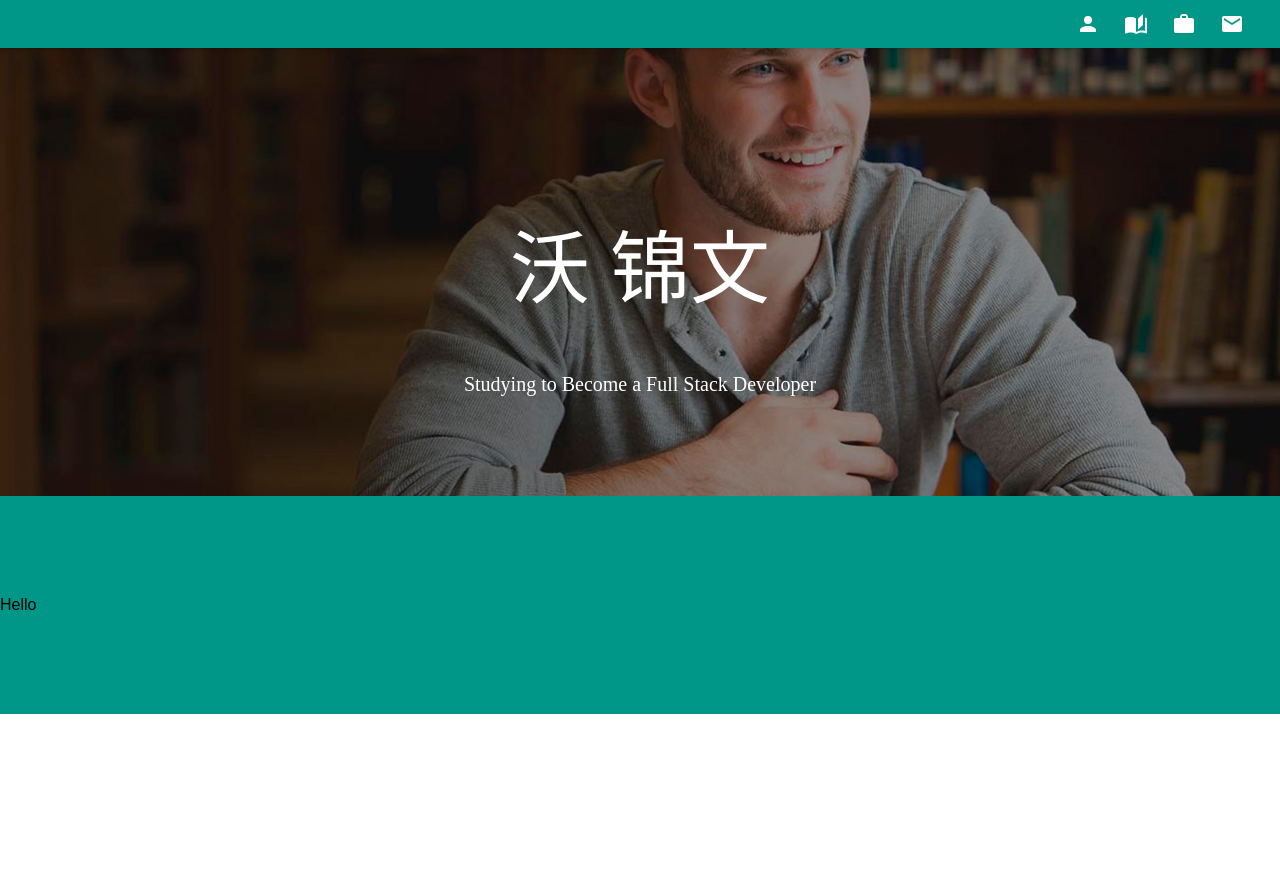
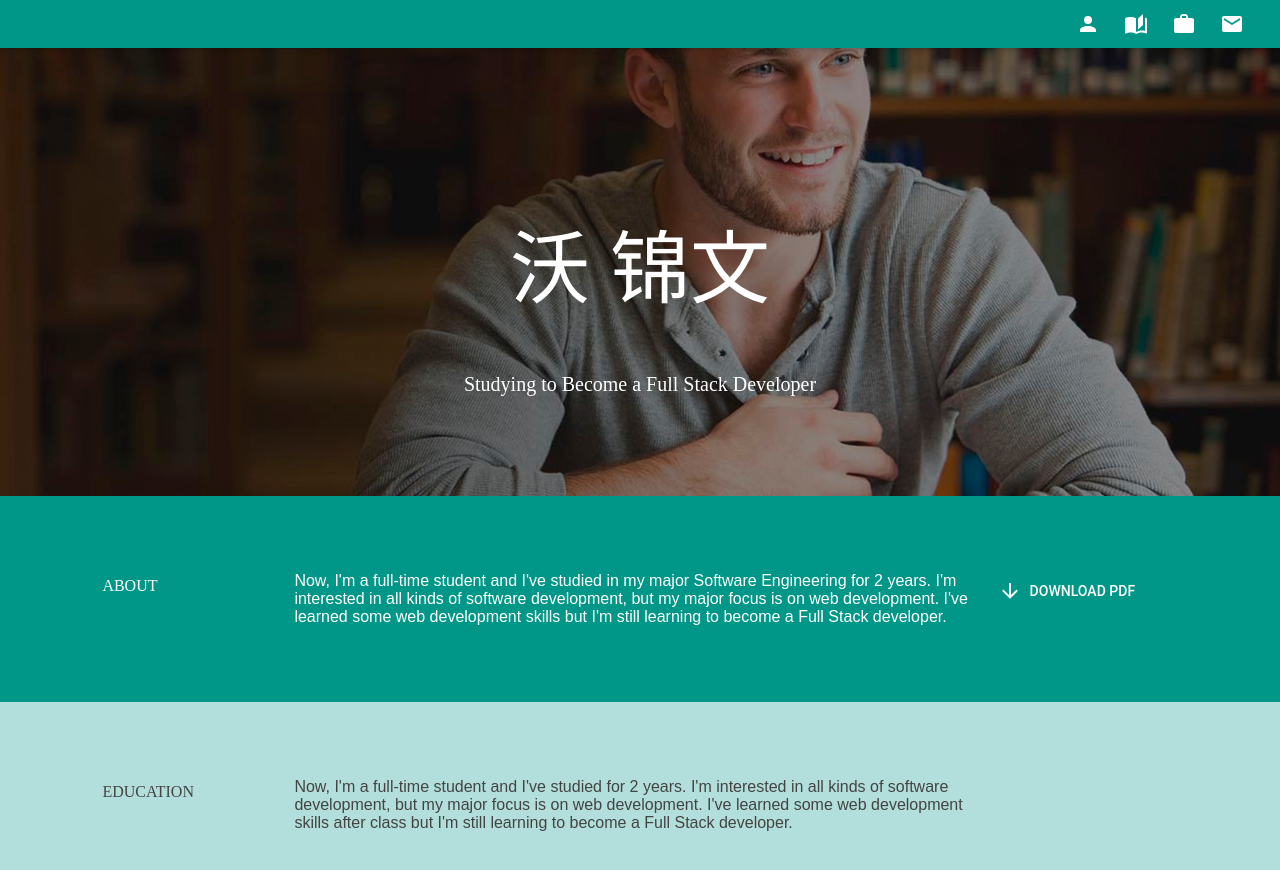
Before and after one commit to Lovegoodstudy/myresume-react, a React (Create React App) app: page / in a window 1280 px wide. Shown: the top 870 px of the page. Before the commit the page ends 800 px from the top, so only its background shows below. Built offline with nearby package versions, Linux system fonts and the light colour scheme.

Commit message:
About complete

```diff
--- a/src/About.js
+++ b/src/About.js
@@ -1,18 +1,38 @@
 import React,{Component} from 'react';
 import muiThemeable from 'material-ui/styles/muiThemeable';
+import FlatButton from 'material-ui/FlatButton'
+import SvgIcon from 'material-ui/SvgIcon';
 
 class About extends Component {
     render() {
         let styles = {
             background : {
-                backgroundColor: this.props.muiTheme.palette.aboutColor,
-                paddingTop : '100px',
-                paddingBottom : '100px'
+                backgroundColor: this.props.muiTheme.palette.aboutBackgroundColor,
+                paddingTop : '60px',
+                paddingBottom : '60px',
+                color: this.props.muiTheme.palette.aboutTextColor
             }
         };
         return(
-            <div className="About" style={styles.background}>
-                Hello
+            <div className="Block" style={styles.background} id="About">
+                <div className="Header">
+                    <h4>ABOUT</h4>
+                </div>
+                <div className="Context">
+                    <p>Now, I'm a full-time student and I've studied in my major Software Engineering for 2 years. I'm interested in all kinds of software development, but my major focus is on web development. I've learned some web development skills but I'm still learning to become a Full Stack developer. </p>
+                </div>
+                <div className="More">
+                    <FlatButton
+                        style={{color: '#ffffff', marginTop : '16px'}}
+                        target="_blank"
+                        label="Download PDF"
+                        icon={
+                            <SvgIcon>
+                                <path fill="#ffffff" d="M11,4H13V16L18.5,10.5L19.92,11.92L12,19.84L4.08,11.92L5.5,10.5L11,16V4Z" />
+                            </SvgIcon>
+                        }
+                    />
+                </div>
             </div>
         )
     }
--- a/src/App.css
+++ b/src/App.css
@@ -1,5 +1,4 @@
 h1, h2, h3, h4, h5, h6 {
     font-family: "Raleway";
     font-weight: 300;
-    color: #333;
 }
--- a/src/App.js
+++ b/src/App.js
@@ -3,11 +3,12 @@ import './App.css';
 
 import MuiThemeProvider from 'material-ui/styles/MuiThemeProvider';
 import getMuiTheme from 'material-ui/styles/getMuiTheme';
-import {teal50, teal500, teal900, tealA200, tealA700} from 'material-ui/styles/colors'
+import {teal100, teal500, teal900, tealA200, tealA700} from 'material-ui/styles/colors'
 
 import NavBar from './NavBar'
 import Header from './Header'
 import About from './About'
+import Education from './Education'
 
 const muiTheme = getMuiTheme({
     appBar: {
@@ -16,7 +17,10 @@ const muiTheme = getMuiTheme({
     },
     palette: {
         appBarColor : teal500,
-        aboutColor : teal500,
+        aboutBackgroundColor : teal500,
+        aboutTextColor : '#ffffff',
+        educationBackgroundColor : teal100,
+        educationTextColor : '#444444'
     }
 });
 
@@ -28,6 +32,7 @@ class App extends Component {
                     <NavBar/>
                     <Header/>
                     <About/>
+                    <Education/>
                 </div>
             </MuiThemeProvider>
         );
--- /dev/null
+++ b/src/Education.js
@@ -0,0 +1,27 @@
+import React,{Component} from 'react';
+import muiThemeable from 'material-ui/styles/muiThemeable';
+
+class Education extends Component {
+    render() {
+        let styles = {
+            background : {
+                backgroundColor: this.props.muiTheme.palette.educationBackgroundColor,
+                paddingTop : '60px',
+                paddingBottom : '60px',
+                color: this.props.muiTheme.palette.educationTextColor
+            }
+        };
+        return(
+            <div className="Block" style={styles.background} id="Education">
+                <div className="Header">
+                    <h4>EDUCATION</h4>
+                </div>
+                <div className="Context">
+                    <p>Now, I'm a full-time student and I've studied for 2 years. I'm interested in all kinds of software development, but my major focus is on web development. I've learned some web development skills after class but I'm still learning to become a Full Stack developer. </p>
+                </div>
+            </div>
+        )
+    }
+}
+
+export default muiThemeable()(Education)
--- a/src/Header.js
+++ b/src/Header.js
@@ -13,7 +13,7 @@ class Header extends Component {
             }
         }
         return(
-            <div className="Header" style={styles.background}>
+            <div className="Page-Header" style={styles.background}>
                 <h1 style={{fontSize: '80px', color: '#ffffff', textAlign: 'center'}}>沃 锦文</h1>
                 <h3 style={{fontSize: '20px', color: '#ffffff', textAlign: 'center'}}>Studying to Become a Full Stack Developer</h3>
             </div>
--- a/src/NavBar.js
+++ b/src/NavBar.js
@@ -1,6 +1,7 @@
 import React,{Component} from 'react';
 import AppBar from 'material-ui/AppBar';
 import IconButton from 'material-ui/IconButton';
+import SvgIcon from 'material-ui/SvgIcon';
 
 class NavBar extends Component {
     render () {
@@ -17,24 +18,24 @@ class NavBar extends Component {
             <AppBar showMenuIconButton={false} style={{position : 'fixed'}}>
                 <div className="iconsBar" style={styles.iconsBar}>
                     <IconButton tooltip="Introduction">
-                        <svg style={styles.icons} viewBox="0 0 24 24">
+                        <SvgIcon>
                             <path fill="#ffffff" d="M12,4A4,4 0 0,1 16,8A4,4 0 0,1 12,12A4,4 0 0,1 8,8A4,4 0 0,1 12,4M12,14C16.42,14 20,15.79 20,18V20H4V18C4,15.79 7.58,14 12,14Z" />
-                        </svg>
+                        </SvgIcon>
                     </IconButton>
                     <IconButton tooltip="Education">
-                        <svg style={styles.icons} viewBox="0 0 24 24">
+                        <SvgIcon>
                             <path fill="#ffffff" d="M19,2L14,6.5V17.5L19,13V2M6.5,5C4.55,5 2.45,5.4 1,6.5V21.16C1,21.41 1.25,21.66 1.5,21.66C1.6,21.66 1.65,21.59 1.75,21.59C3.1,20.94 5.05,20.5 6.5,20.5C8.45,20.5 10.55,20.9 12,22C13.35,21.15 15.8,20.5 17.5,20.5C19.15,20.5 20.85,20.81 22.25,21.56C22.35,21.61 22.4,21.59 22.5,21.59C22.75,21.59 23,21.34 23,21.09V6.5C22.4,6.05 21.75,5.75 21,5.5V7.5L21,13V19C19.9,18.65 18.7,18.5 17.5,18.5C15.8,18.5 13.35,19.15 12,20V13L12,8.5V6.5C10.55,5.4 8.45,5 6.5,5V5Z" />
-                        </svg>
+                        </SvgIcon>
                     </IconButton>
                     <IconButton tooltip="Experience">
-                        <svg style={styles.icons} viewBox="0 0 24 24">
+                        <SvgIcon>
                             <path fill="#ffffff" d="M14,6H10V4H14M20,6H16V4L14,2H10L8,4V6H4C2.89,6 2,6.89 2,8V19A2,2 0 0,0 4,21H20A2,2 0 0,0 22,19V8C22,6.89 21.1,6 20,6Z" />
-                        </svg>
+                        </SvgIcon>
                     </IconButton>
                     <IconButton tooltip="Contact With Me">
-                        <svg style={styles.icons} viewBox="0 0 24 24">
+                        <SvgIcon>
                             <path fill="#ffffff" d="M20,8L12,13L4,8V6L12,11L20,6M20,4H4C2.89,4 2,4.89 2,6V18A2,2 0 0,0 4,20H20A2,2 0 0,0 22,18V6C22,4.89 21.1,4 20,4Z" />
-                        </svg>
+                        </SvgIcon>
                     </IconButton>
                 </div>
             </AppBar>
--- a/src/index.css
+++ b/src/index.css
@@ -1,5 +1,31 @@
 body {
-  margin: 0;
-  padding: 0;
-  font-family: sans-serif;
+    margin: 0;
+    padding: 0;
+    font-family: sans-serif;
 }
+
+@media (min-width: 1024px) {
+    .Header {
+        display: inline-block;
+        vertical-align: top;
+        margin-left: 8%;
+        width: 15%;
+    }
+    .Context {
+        display: inline-block;
+        vertical-align: top;
+        width: 54%;
+    }
+    .More {
+        display: inline-block;
+        vertical-align: top;
+        width: 15%;
+    }
+}
+
+@media (max-width: 1023px) {
+    .Block {
+        padding-left: 40px;
+        padding-right: 40px;
+    }
+}
```
